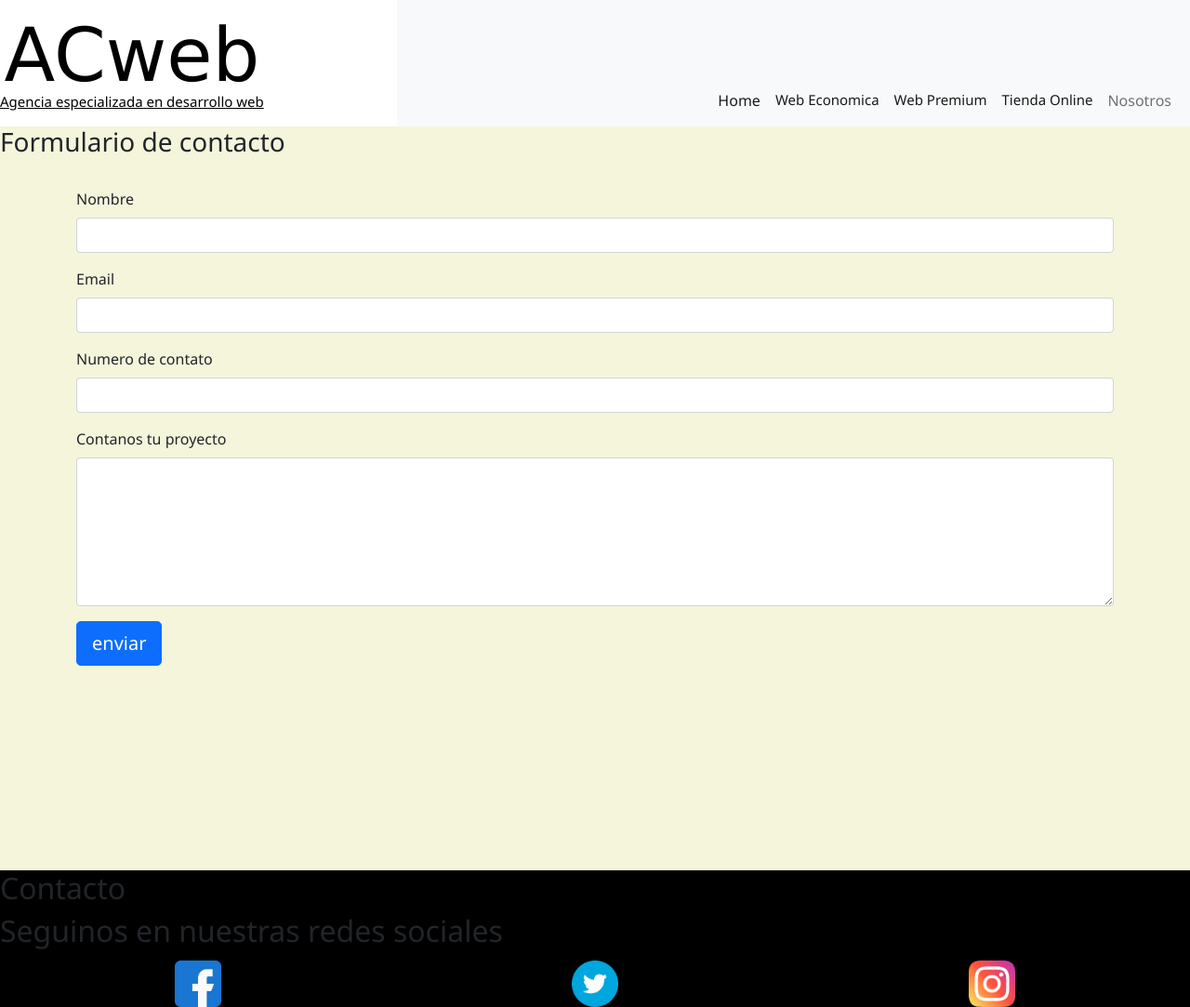
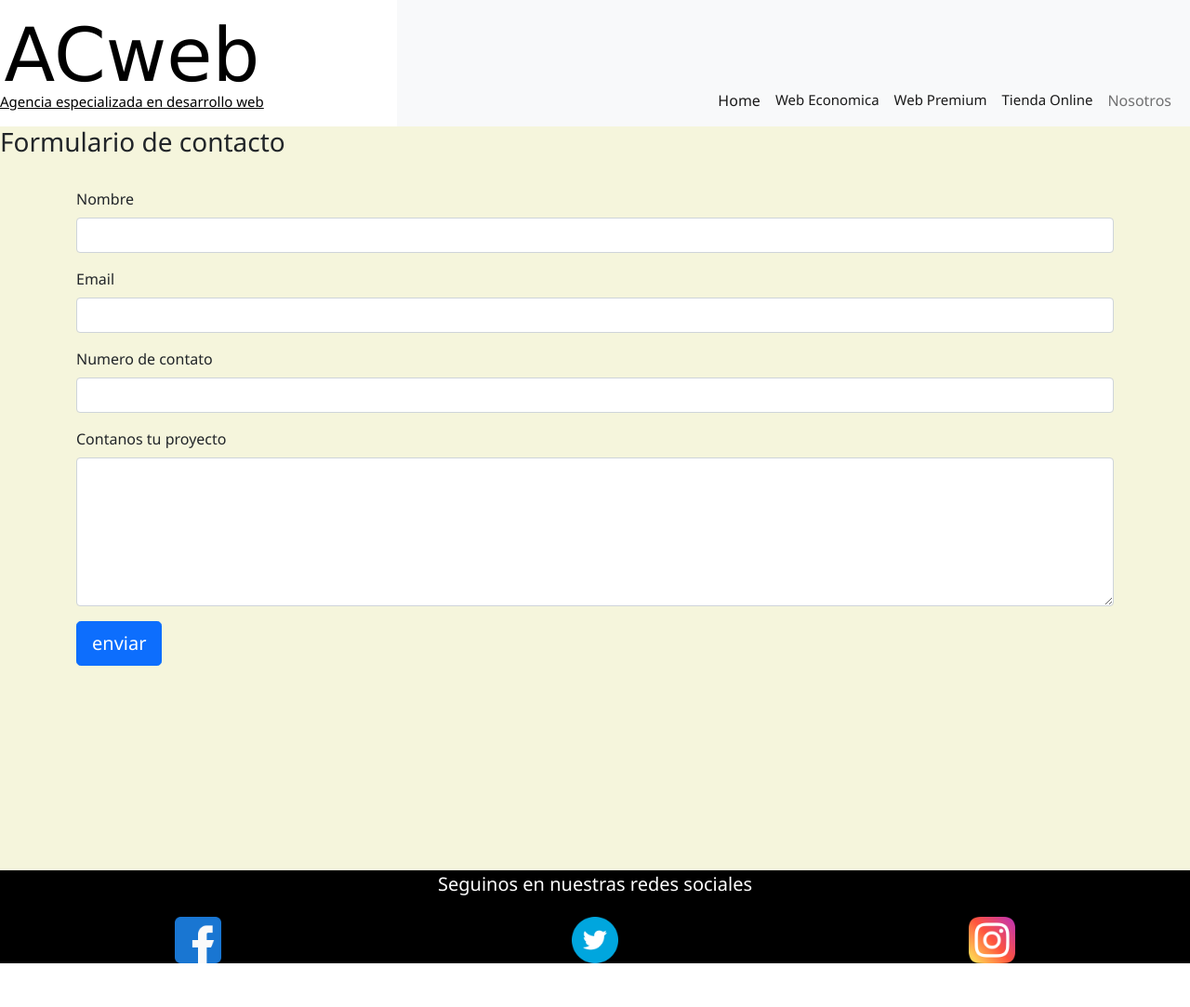
Before and after one commit to crisnug/acweb, a website: page pages/contacto.html in a window 1280 px wide. Shown: the whole page at 93% size. After the commit the page ends 1036 px from the top, so only its background shows below. Drawn offline with nearby package versions, Linux system fonts and the light colour scheme; files whose address does not match are found by name.

Commit message:
Tercera entrega

```diff
--- a/pages/contacto.html
+++ b/pages/contacto.html
@@ -122,14 +122,9 @@
 
         <!----------------------footer-------------------->
         <footer class="pie__generico">
-            <section>
-                <section>
-                    <h2 class="contacto">Contacto</h2>
-                </section>
-
                 <section>
                     <div>
-                        <h2>Seguinos en nuestras redes sociales</h2>
+                        <p class="seguinos">Seguinos en nuestras redes sociales</p>
                         <div class="redesSociales">
                             <a href="https://es-la.facebook.com"><img src="../img/facebook.png" alt="facebook"
                                     class="redes__img"></a>
```
Also changed, not shown: js/JavaScript.js (deleted, +0 -21 lines).
